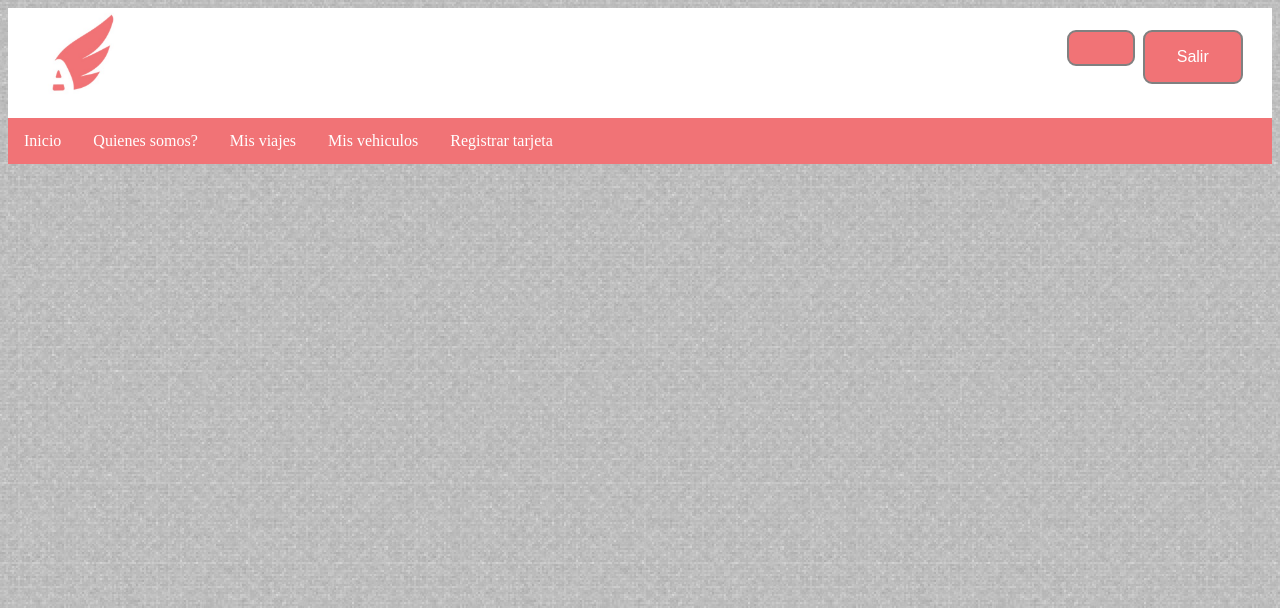
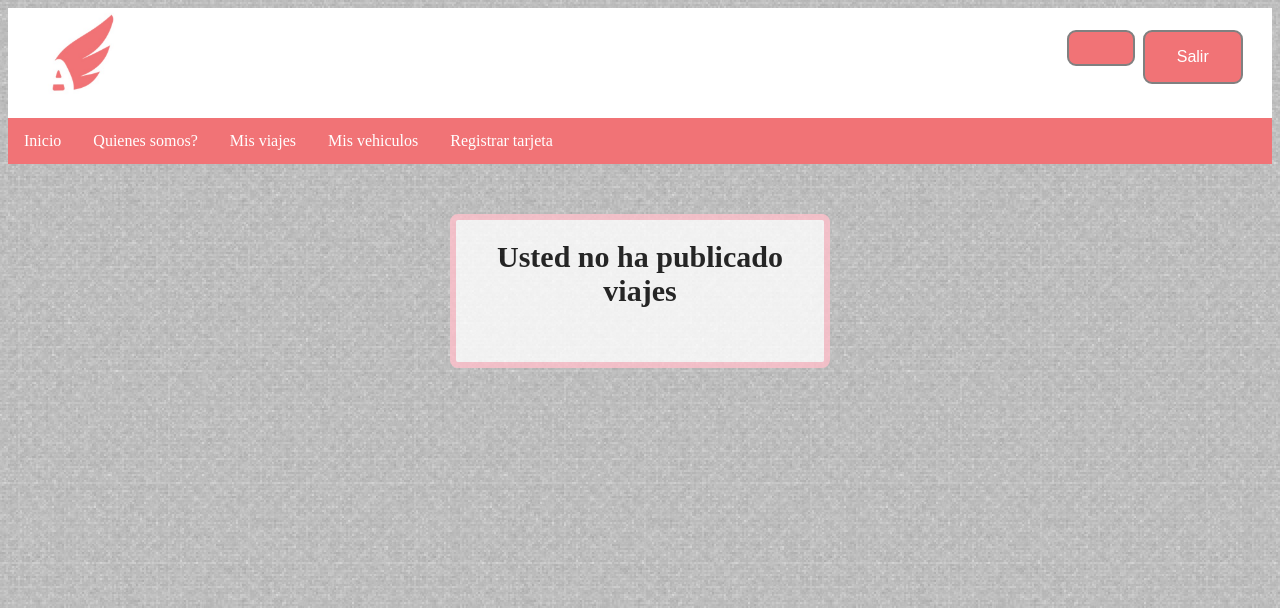
Before and after one commit to tpanelli/Ingenieria-de-software-2-grupo-14, a PHP site: page /viajesPublicados.php in a window 1280 px wide. Shown: the top 608 px of the page. Run offline with PHP 8.4, Linux system fonts and the light colour scheme; the visitor is signed in with stand-in values (Sample User, id 1); data that the repository does not hold is empty.

Commit message:
errores en viajes publicados y postulados

```diff
--- a/barra.php
+++ b/barra.php
@@ -38,7 +38,7 @@
   <li><a href="pagerrores.php?errores=construccion">Quienes somos?</a></li>
   <?php if($objeto->Logueado()){ ?>
   <li class="dropdown">
-    <a href="pagerrores.php?errores=construccion" class="dropbtn">Mis viajes</a>
+    <a class="dropbtn">Mis viajes</a>
     <div class="dropdown-content">
       <a href="viajesPublicados.php">Publicados</a>
       <a href="viajesPostulado.php">Postulados</a>
--- a/viajesPublicados.php
+++ b/viajesPublicados.php
@@ -1,6 +1,10 @@
 <?php include "barra.php";
 $mail = $_SESSION['mail'];
 $viajes = mysqli_query($link, "SELECT * FROM viaje WHERE mail = '$mail'");
+if (mysqli_num_rows($viajes) == 0) { ?>
+	 <div class="noSeEncontraronResultados">Usted no ha publicado viajes<br><br>
+<?php
+} else {
 while ($viaje = mysqli_fetch_array($viajes)){
 			$patente = $viaje['patente'];
 			$vehiculo = mysqli_query($link, "SELECT * FROM vehiculo WHERE patente = '$patente' and mail = '$mail'");
@@ -18,4 +22,5 @@ while ($viaje = mysqli_fetch_array($viajes)){
 <a href='verPostulantes.php?idviaje=<?php echo $idviaje ?>'><button class='botonViajePublicado'> Ver postulantes </button></a>
 <button class='botonViajePublicado'> Editar </button>
 <button class='botonViajePublicado'> Eliminar </button>
-<?php } ?>
+<?php }
+}?>
```
Also changed, not shown: viajesPostulado.php (+6 -1 lines).
